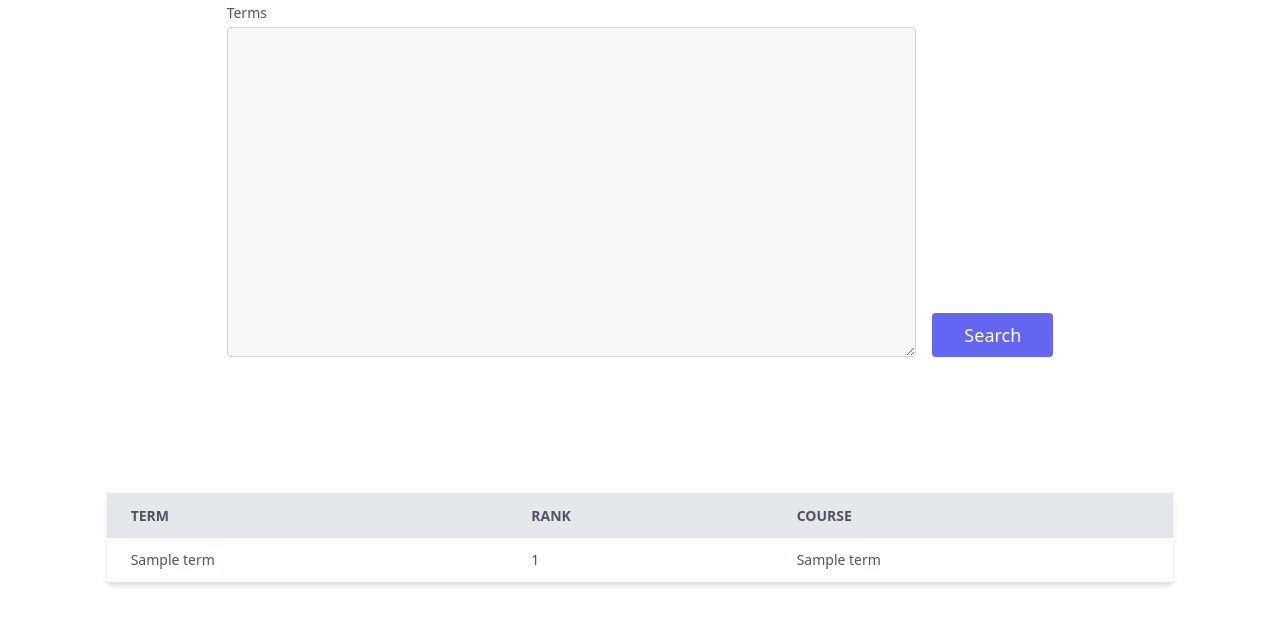
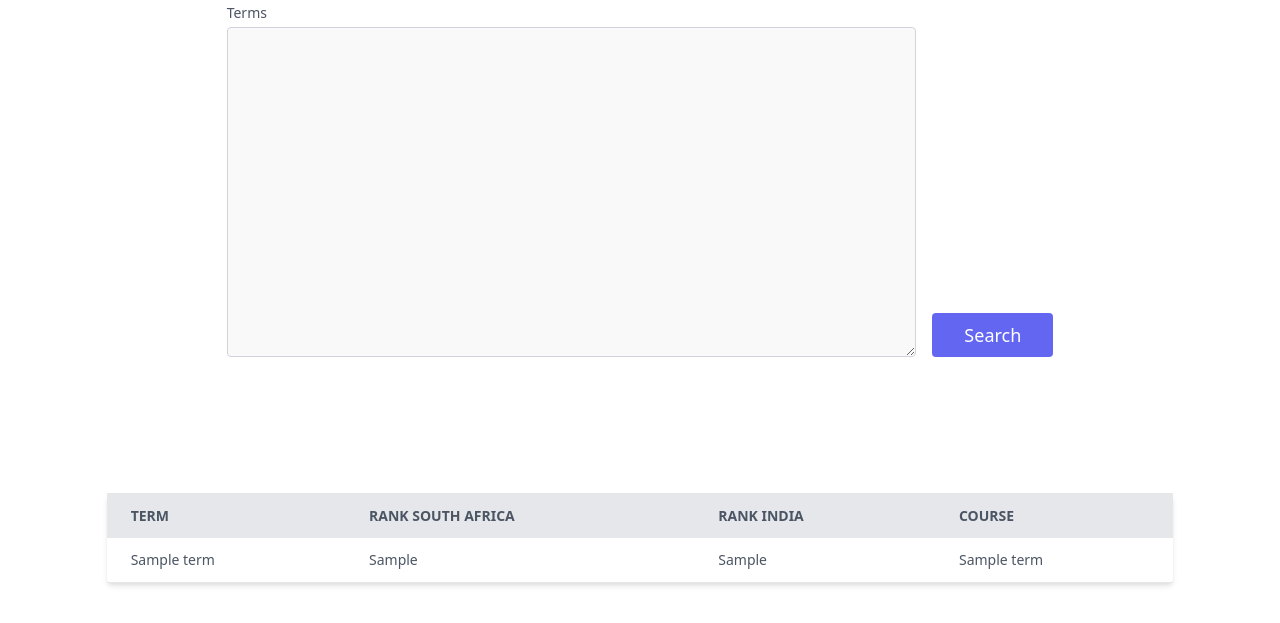
Before and after one commit to pulkitgupta2k/peter-udemy, a Flask app: template templates/index.html in a window 1280 px wide. Shown: the part 177-800 px from the top of the page. Run offline with Flask 2, Linux system fonts and the light colour scheme; the template is opened without the code that fills it: most values are stand-ins (such as "Sample title", 1, 10 or a date in 2020).

Commit message:
update location

```diff
--- a/main.py
+++ b/main.py
@@ -6,26 +6,29 @@ from pprint import pprint
 from flask import Flask, request, render_template, redirect
 import os
 
-client_id = os.environ.get('CLIENT_ID')
-client_secret = os.environ.get('CLIENT_SECRET')
+in_client_id = os.environ.get('IN_CLIENT_ID')
+in_client_secret = os.environ.get('IN_CLIENT_SECRET')
+
+sa_client_id = os.environ.get('SA_CLIENT_ID')
+sa_client_secret = os.environ.get('SA_CLIENT_SECRET')
 
 app = Flask(__name__)
 endpoint = "https://www.udemy.com/api-2.0/"
 NAME = "Peter Alkema"
 
 
-def get_page(link):
+def get_page(link, client_id, client_secret):
     response = requests.get(link, auth=HTTPBasicAuth(client_id, client_secret))
     return response.json()
 
 
-def search_term(term):
+def search_term(term, client_id, client_secret):
     link_1 = endpoint + "courses/?page="
     link_2 = "&search=" + term
     rank = 1
     for page in range(1, 11):
         link = link_1 + str(page) + link_2
-        page = get_page(link)
+        page = get_page(link, in_client_id, in_client_secret)
         for course in page['results']:
             course_url = "https://www.udemy.com" + course['url']
             image = course["image_240x135"]
@@ -34,6 +37,7 @@ def search_term(term):
                 if instructor['title'] == NAME:
                     return [rank, course_url, image, course_name]
                 rank += 1
+
     return [999, "#", "#", "#"]
 
 
@@ -41,9 +45,10 @@ def search_terms(terms):
     terms = [x.strip() for x in terms.split("\n")]
     res = []
     for term in terms:
-        result = search_term(term)
+        result_in = search_term(term, in_client_id, in_client_secret)
+        result_sa = search_term(term, sa_client_id, sa_client_secret)
         res.append(
-            {"name": term, "rank": result[0], "course_url": result[1], "image": result[2], "course_name": result[3]})
+            {"name": term, "rank_sa": result_in[0], "rank_in" : result_sa[0], "course_url": result_in[1], "image": result_in[2], "course_name": result_in[3]})
     return res
 
 
--- a/templates/index.html
+++ b/templates/index.html
@@ -29,7 +29,8 @@
                         <thead>
                             <tr class="bg-gray-200 text-gray-600 uppercase text-sm leading-normal">
                                 <th class="py-3 px-6 text-left">Term</th>
-                                <th class="py-3 px-6 text-left">Rank</th>
+                                <th class="py-3 px-6 text-left">Rank South Africa</th>
+                                <th class="py-3 px-6 text-left">Rank India</th>
                                 <th class="py-3 px-6 text-left">Course</th>
                             </tr>
                         </thead>
@@ -46,7 +47,13 @@
                                 <td class="py-3 px-6 text-left">
                                     <div class="flex items-center">
 
-                                        <span>{{ term['rank'] }}</span>
+                                        <span>{{ term['rank_sa'] }}</span>
+                                    </div>
+                                </td>
+                                <td class="py-3 px-6 text-left">
+                                    <div class="flex items-center">
+
+                                        <span>{{ term['rank_in'] }}</span>
                                     </div>
                                 </td>
                                 <td class="py-3 px-6 text-left">
```
Also changed, not shown: 1 other file.
